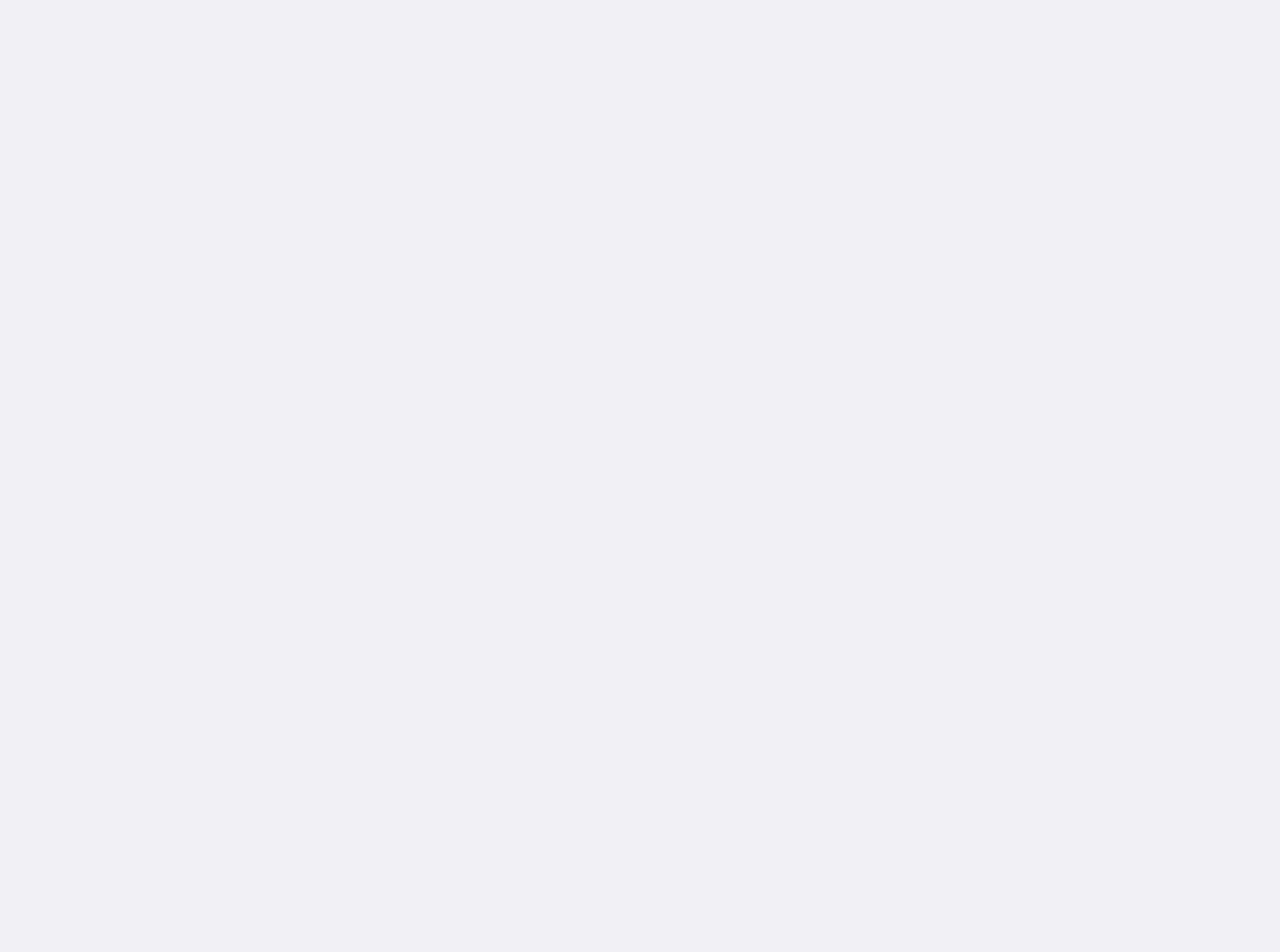
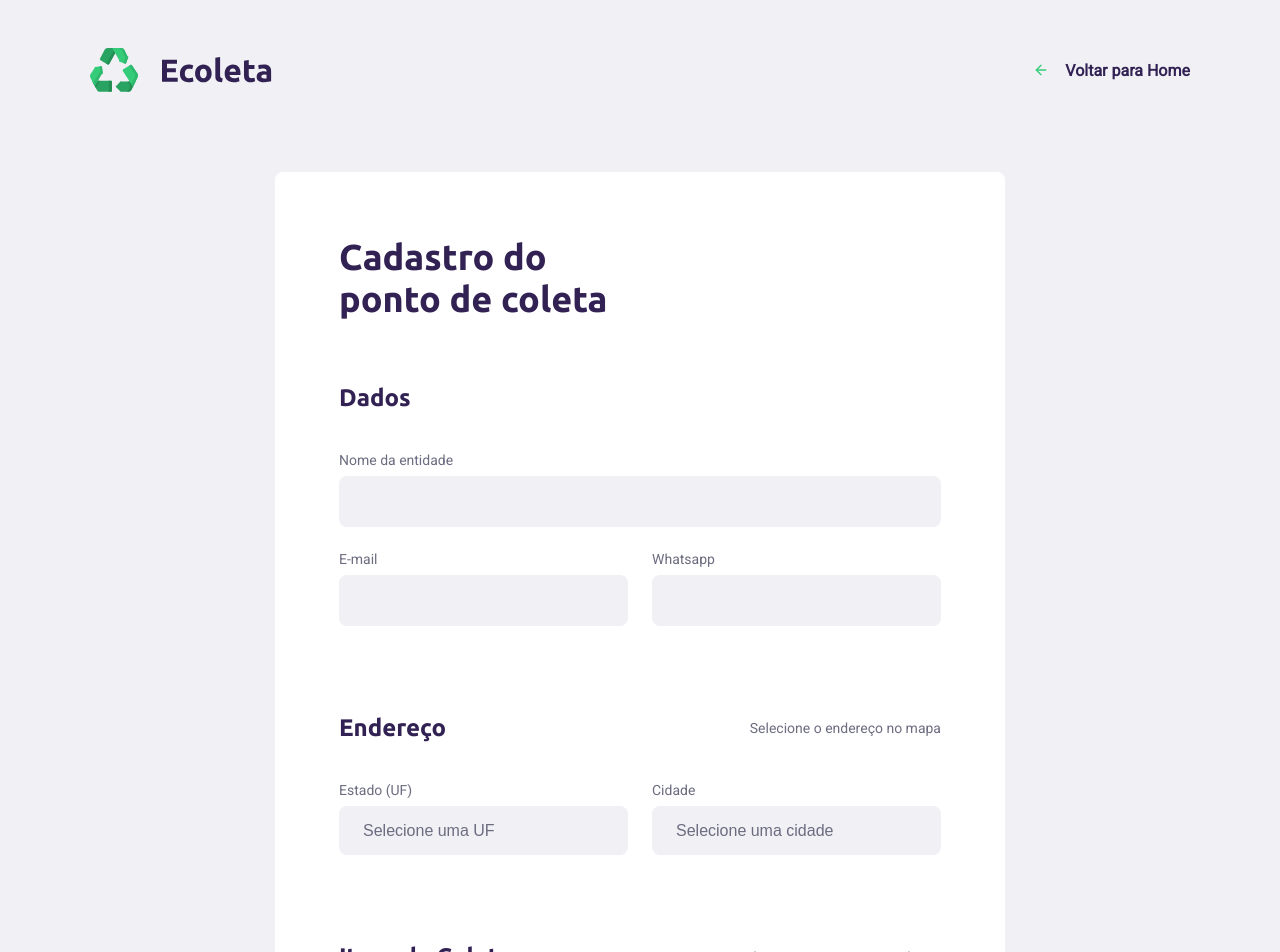
Before and after one commit to pedrorodriguesh/NextLevelWeek-1, a React (Create React App) app in the folder web/: page /create-point in a window 1280 px wide. Before the commit this address had no page. Shown: the top 952 px of the page. Before the commit the page ends 800 px from the top, so only its background shows below. Built offline with nearby package versions, Linux system fonts and the light colour scheme.

Commit message:
start to build create-point page

```diff
--- a/web/src/pages/CreatePoint/index.tsx
+++ b/web/src/pages/CreatePoint/index.tsx
@@ -1,9 +1,83 @@
 import React from "react";
+import { Link } from "react-router-dom";
+import {FiArrowLeft} from 'react-icons/fi'
+
+import "./styles.css";
+import logo from "../../assets/logo.svg";
 
 const CreatePoint = () => {
-    return (
-        <h1>Hello Planet</h1>
-    )
-}
+  return (
+    <div id="page-create-point">
+      <header>
+        <img src={logo} alt="ecoleta logo" />
 
-export default CreatePoint
+        <Link to="/">
+            <FiArrowLeft />
+            Voltar para Home
+        </Link>
+      </header>
+
+      <form>
+        <h1>Cadastro do <br/> ponto de coleta</h1>
+
+        <fieldset>
+            <legend>
+                <h2>Dados</h2>
+            </legend>
+
+            <div className="field">
+                <label htmlFor="name">Nome da entidade</label>
+                <input type="text" name="name" id="name" />
+            </div>
+
+            <div className="field-group">
+
+            <div className="field">
+                <label htmlFor="email">E-mail</label>
+                <input type="email" name="email" id="email" />
+            </div>
+
+            <div className="field">
+                <label htmlFor="whataspp">Whatsapp</label>
+                <input type="text" name="whatsapp" id="whatsapp" />
+            </div>
+
+            </div>
+        </fieldset>
+
+        <fieldset>
+            <legend>
+                <h2>Endereço</h2>
+                <span>Selecione o endereço no mapa</span>
+            </legend>
+
+            <div className="field-group">
+                <div className="field">
+                    <label htmlFor="uf">Estado (UF)</label>
+                    <select name="uf" id="uf">
+                        <option value="0">Selecione uma UF</option>
+                    </select>
+                </div>
+
+                <div className="field">
+                    <label htmlFor="city">Cidade</label>
+                    <select name="city" id="city">
+                        <option value="0">Selecione uma cidade</option>
+                    </select>
+                </div>
+            </div>
+
+        </fieldset>
+
+        <fieldset>
+            <legend>
+                <h2>Itens de Coleta</h2>
+                <span>Selecione 1 ou mais itens abaixo</span>
+            </legend>
+        </fieldset>
+      </form>
+    </div>
+  );
+};
+
+export default CreatePoint;
--- /dev/null
+++ b/web/src/pages/CreatePoint/styles.css
@@ -0,0 +1,203 @@
+#page-create-point {
+    width: 100%;
+    max-width: 1100px;
+
+    margin: 0 auto;
+  }
+
+  #page-create-point header {
+    margin-top: 48px;
+
+    display: flex;
+    justify-content: space-between;
+    align-items: center;
+  }
+
+  #page-create-point header a {
+    color: var(--title-color);
+    font-weight: bold;
+    text-decoration: none;
+
+    display: flex;
+    align-items: center;
+  }
+
+  #page-create-point header a svg {
+    margin-right: 16px;
+    color: var(--primary-color);
+  }
+
+  #page-create-point form {
+    margin: 80px auto;
+    padding: 64px;
+    max-width: 730px;
+    background: #FFF;
+    border-radius: 8px;
+
+    display: flex;
+    flex-direction: column;
+  }
+
+  #page-create-point form h1 {
+    font-size: 36px;
+  }
+
+  #page-create-point form fieldset {
+    margin-top: 64px;
+    min-inline-size: auto;
+    border: 0;
+  }
+
+  #page-create-point form legend {
+    width: 100%;
+    display: flex;
+    justify-content: space-between;
+    align-items: center;
+    margin-bottom: 40px;
+  }
+
+  #page-create-point form legend h2 {
+    font-size: 24px;
+  }
+
+  #page-create-point form legend span {
+    font-size: 14px;
+    font-weight: normal;
+    color: var(--text-color);
+  }
+
+  #page-create-point form .field-group {
+    flex: 1;
+    display: flex;
+  }
+
+  #page-create-point form .field {
+    flex: 1;
+
+    display: flex;
+    flex-direction: column;
+    margin-bottom: 24px;
+  }
+
+  #page-create-point form .field input[type=text],
+  #page-create-point form .field input[type=email],
+  #page-create-point form .field input[type=number] {
+    flex: 1;
+    background: #F0F0F5;
+    border-radius: 8px;
+    border: 0;
+    padding: 16px 24px;
+    font-size: 16px;
+    color: #6C6C80;
+  }
+
+  #page-create-point form .field select {
+    -webkit-appearance: none;
+    -moz-appearance: none;
+    appearance: none;
+    flex: 1;
+    background: #F0F0F5;
+    border-radius: 8px;
+    border: 0;
+    padding: 16px 24px;
+    font-size: 16px;
+    color: #6C6C80;
+  }
+
+  #page-create-point form .field input::placeholder {
+    color: #A0A0B2;
+  }
+
+  #page-create-point form .field label {
+    font-size: 14px;
+    margin-bottom: 8px;
+  }
+
+  #page-create-point form .field :disabled {
+    cursor: not-allowed;
+  }
+
+  #page-create-point form .field-group .field + .field {
+    margin-left: 24px;
+  }
+
+  #page-create-point form .field-group input + input {
+    margin-left: 24px;
+  }
+
+  #page-create-point form .field-check {
+    flex-direction: row;
+    align-items: center;
+  }
+
+  #page-create-point form .field-check input[type=checkbox] {
+    background: #F0F0F5;
+  }
+
+  #page-create-point form .field-check label {
+    margin: 0 0 0 8px;
+  }
+
+  #page-create-point form .leaflet-container {
+    width: 100%;
+    height: 350px;
+    border-radius: 8px;
+    margin-bottom: 24px;
+  }
+
+  #page-create-point form button {
+    width: 260px;
+    height: 56px;
+    background: var(--primary-color);
+    border-radius: 8px;
+    color: #FFF;
+    font-weight: bold;
+    font-size: 16px;
+    border: 0;
+    align-self: flex-end;
+    margin-top: 40px;
+    transition: background-color 0.2s;
+    cursor: pointer;
+  }
+
+  #page-create-point form button:hover {
+    background: #2FB86E;
+  }
+
+  .items-grid {
+    display: grid;
+    grid-template-columns: repeat(3, 1fr);
+    gap: 16px;
+    list-style: none;
+  }
+
+  .items-grid li {
+    background: #f5f5f5;
+    border: 2px solid #f5f5f5;
+    height: 180px;
+    border-radius: 8px;
+    padding: 32px 24px 16px;
+
+    display: flex;
+    flex-direction: column;
+    justify-content: space-between;
+    align-items: center;
+
+    text-align: center;
+
+    cursor: pointer;
+  }
+
+  .items-grid li span {
+    flex: 1;
+    margin-top: 12px;
+
+    display: flex;
+    align-items: center;
+    color: var(--title-color)
+  }
+
+  .items-grid li.selected {
+    background: #E1FAEC;
+    border: 2px solid #34CB79;
+  }
--- a/web/src/pages/Home/index.tsx
+++ b/web/src/pages/Home/index.tsx
@@ -1,5 +1,6 @@
 import React from "react";
 import { FiLogIn } from 'react-icons/fi'
+import { Link} from 'react-router-dom'
 
 import './styles.css'
 
@@ -18,12 +19,12 @@
                     <h1>Seu marketplace de coleta de resíduos.</h1>
                     <p>Ajudamos pessoas a encontrarem pontos de coleta de forma eficiente.</p>
 
-                    <a href="/cadastro">
+                    <Link to="/create-point">
                         <span>
                             <FiLogIn />
                         </span>
                         <strong>Cadastre um ponto de coleta</strong>
-                    </a>
+                    </Link>
                 </main>
             </div>
 
--- a/web/src/routes.tsx
+++ b/web/src/routes.tsx
@@ -9,6 +9,7 @@
     <BrowserRouter>
       <Routes>
         <Route Component={Home} path="/" />
+        <Route Component={CreatePoint} path="/create-point" />
       </Routes>
     </BrowserRouter>
   );
```
